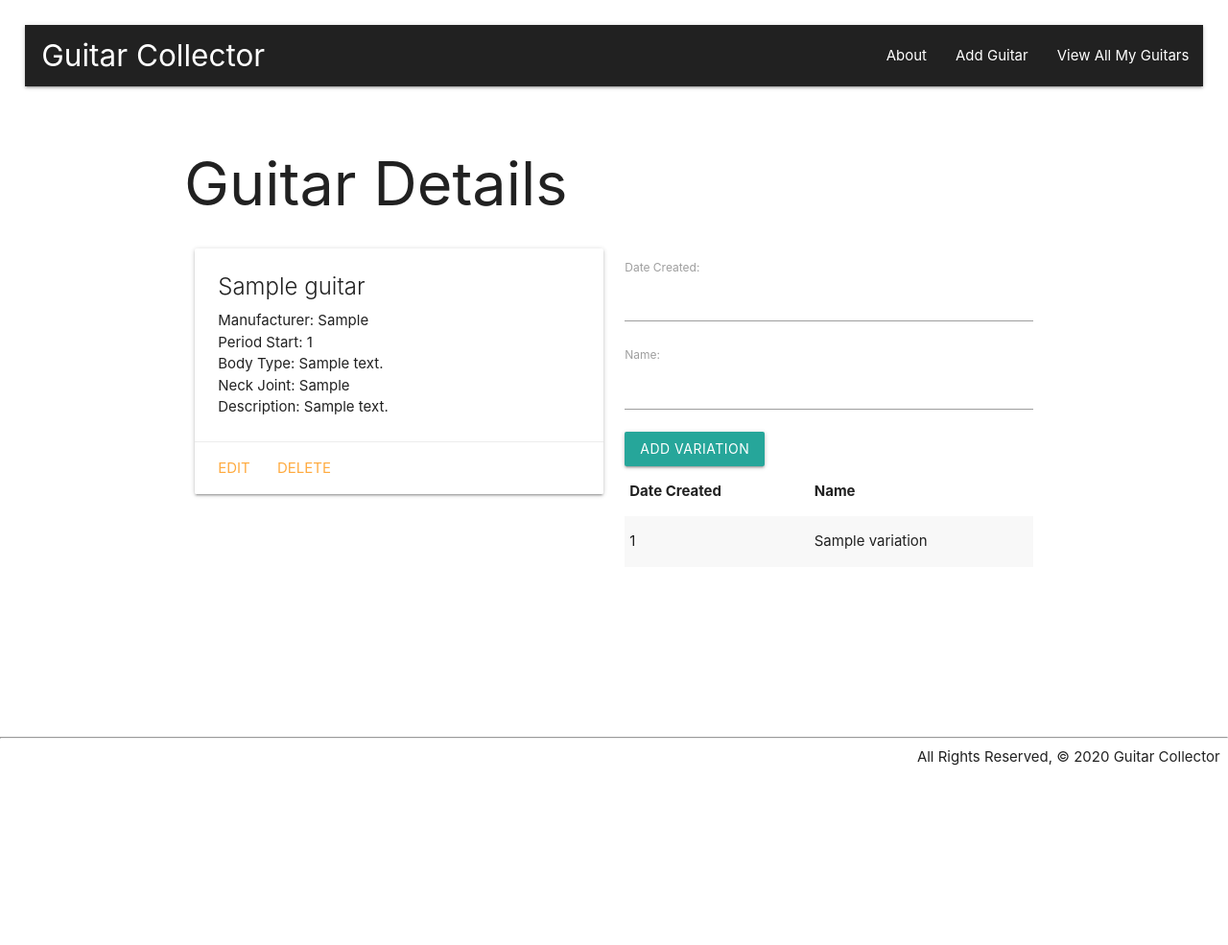
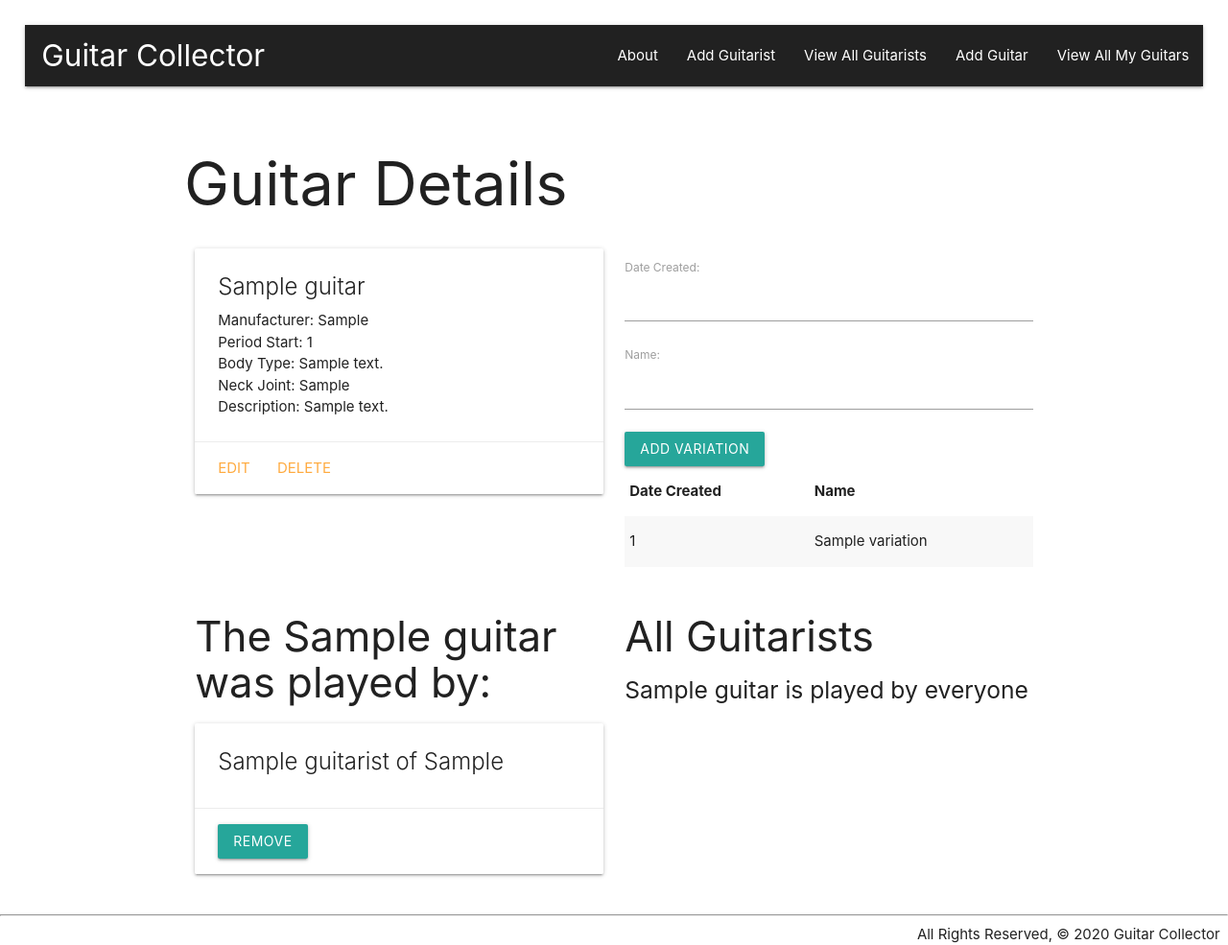
Before and after one commit to asmith-asmith/guitar-db, a Django app: page /guitars/1/ in a window 1280 px wide. Shown: the whole page at 96% size. Before the commit the page ends 798 px from the top, so only its background shows below. Run offline with Django 3.2, Linux system fonts and the light colour scheme; tables that the repository leaves empty hold one stand-in row (values such as "Sample post").

Commit message:
many to many working

```diff
--- a/main_app/admin.py
+++ b/main_app/admin.py
@@ -1,8 +1,10 @@
 from django.contrib import admin
 
 # Register your models here.
-from .models import Guitar, Variations
+from .models import Guitar, Variations, Guitarist
 
 admin.site.register(Guitar)
 
 admin.site.register(Variations)
+
+admin.site.register(Guitarist)
--- a/main_app/models.py
+++ b/main_app/models.py
@@ -1,5 +1,16 @@
 from django.db import models
 from django.urls import reverse
+
+class Guitarist(models.Model):
+    name = models.CharField(max_length=100)
+    band = models.CharField(max_length=100)
+    born = models.DateField('Born')
+
+    def __str__(self):
+        return self.name
+
+    def get_absolute_url(self):
+        return reverse('guitarist_detail', kwargs={'pk': self.id})
 
 class Guitar(models.Model):
     manufacturer = models.CharField(max_length=100)
@@ -8,6 +19,7 @@ class Guitar(models.Model):
     neck_joint = models.CharField(max_length=100)
     description = models.TextField(max_length=250)
     period_start = models.IntegerField()
+    guitarists = models.ManyToManyField(Guitarist)
 
     def __str__(self):
         return self.name
--- a/main_app/templates/base.html
+++ b/main_app/templates/base.html
@@ -19,6 +19,8 @@
         </ul>
         <ul class="right">
           <li><a href="{% url 'about' %}">About</a></li>
+          <li><a href="{% url 'guitarist_create' %}">Add Guitarist</a></li>
+          <li><a href="{% url 'guitarist_index' %}">View All Guitarists</a></li>
           <li><a href="{% url 'guitar_create' %}">Add Guitar</a></li>
           <li><a href="{% url 'index' %}">View All My Guitars</a></li>
         </ul>
--- a/main_app/templates/guitars/details.html
+++ b/main_app/templates/guitars/details.html
@@ -44,5 +44,51 @@
         </table> -->
     </div>
 </div>
+<div class="row">
+  <div class="col s6">
+    <h3>The {{ guitar.name }} was played by:</h3>
+    {% if guitar.guitarists.count %}
+      {% for guitarist in guitar.guitarists.all %}
+        <div class="card">
+          <div class="card-content">
+            <span class="card-title">
+              {{ guitarist.name }} of {{ guitarist.band }}
+            </span>
+          </div>
+          <div class="card-action">
+            <form action="{% url 'unassoc_guitarist' guitar.id guitarist.id %}" method="post">
+                {% csrf_token %}
+              <button type="submit" class="btn">Remove</button>
+            </form>
+          </div>
+        </div>
+      {% endfor %}
+    {% else %}
+      <h5>No Players</h5>
+    {% endif %}
+  </div>
+  <div class="col s6">
+    <h3>All Guitarists</h3>
+    {% if all_guitarists.count %}
+      {% for guitarist in all_guitarists.all %}
+        <div class="card">
+          <div class="card-content">
+            <span class="card-title">
+              {{ guitarist.name }}
+            </span>
+          </div>
+          <div class="card-action">
+            <form action="{% url 'assoc_guitarist' guitar.id guitarist.id %}" method="POST">
+              {% csrf_token %}
+              <button type="submit" class="btn">Add</button>
+            </form>
+          </div>
+        </div>
+      {% endfor %}
+    {% else %}
+      <h5>{{guitar.name}} is played by everyone</h5>
+    {% endif %}
+  </div>
+</div>
 
 {% endblock %}
--- a/main_app/urls.py
+++ b/main_app/urls.py
@@ -9,5 +9,15 @@ urlpatterns = [
     path('guitars/create/', views.GuitarCreate.as_view(), name='guitar_create'),
     path('guitars/<int:pk>/update/', views.GuitarUpdate.as_view(), name='guitar_update'),
     path('guitars/<int:pk>/delete/', views.GuitarDelete.as_view(), name='guitar_delete'),
+    #one to many no need to associate
     path('guitars/<int:guitar_id>/add_variations/', views.add_variations, name='add_variations'),
+    # many to many must write code to associate + unassociate
+    path('guitar/<int:guitar_id>/assoc_guitarist/<int:guitarist_id>/', views.assoc_guitarist, name='assoc_guitarist'),
+    path('guitar/<int:guitar_id>/unassoc_guitarist/<int:guitarist_id>/', views.unassoc_guitarist, name='unassoc_guitarist'),
+    path('guitarists/create/', views.GuitaristCreate.as_view(), name='guitarist_create'),
+    path('guitarists/', views.GuitaristList.as_view(), name='guitarist_index'),
+    path('guitarists/<int:pk>/', views.GuitaristDetail.as_view(), name='guitarist_detail'),
+    path('giutarists/<int:pk>/delete/', views.GuitaristDelete.as_view(), name='guitarist_delete'),
+    path('giutarists/<int:pk>/update/', views.GuitaristUpdate.as_view(), name='guitarist_update'),
+
 ]
--- a/main_app/views.py
+++ b/main_app/views.py
@@ -1,6 +1,7 @@
 from django.shortcuts import render, redirect
 from django.views.generic.edit import CreateView, UpdateView, DeleteView
-from .models import Guitar
+from django.views.generic import ListView, DetailView
+from .models import Guitar, Guitarist
 from .forms import VariationsForm
 
 def home(request):
@@ -16,7 +17,8 @@ def guitar_index(request):
 def guitar_details(request, guitar_id):
     guitar = Guitar.objects.get(id=guitar_id)
     variations_form = VariationsForm()
-    return render(request, 'guitars/details.html', {'guitar': guitar, 'variations_form': variations_form})
+    all_guitarists = Guitarist.objects.exclude(id__in = guitar.guitarists.all().values_list('id'))
+    return render(request, 'guitars/details.html', {'guitar': guitar, 'variations_form': variations_form, 'all_guitarists': all_guitarists})
 
 class GuitarCreate(CreateView):
   model = Guitar
@@ -37,3 +39,29 @@ def add_variations(request, guitar_id):
     new_variations.guitar_id = guitar_id
     new_variations.save()
   return redirect('detail', guitar_id=guitar_id)
+
+def assoc_guitarist(request, guitar_id, guitarist_id):
+  Guitar.objects.get(id=guitar_id).guitarists.add(guitarist_id)
+  return redirect('detail', guitar_id=guitar_id)
+
+def unassoc_guitarist(request, guitar_id, guitarist_id):
+  Guitar.objects.get(id=guitar_id).guitarists.remove(guitarist_id)
+  return redirect('detail', guitar_id=guitar_id)
+
+class GuitaristCreate(CreateView):
+  model = Guitarist
+  fields = '__all__'
+
+class GuitaristList(ListView):
+  model = Guitarist
+
+class GuitaristDetail(DetailView):
+  model = Guitarist
+
+class GuitaristUpdate(UpdateView):
+  model = Guitarist
+  fields = '__all__'
+
+class GuitaristDelete(DeleteView):
+  model = Guitarist
+  success_url = '/guitarists/'
```
Also changed, not shown: main_app/templates/main_app/guitarist_confirm_delete.html (added, +13 -0 lines), main_app/templates/main_app/guitarist_detail.html (added, +21 -0 lines), main_app/templates/main_app/guitarist_form.html (added, +19 -0 lines), main_app/templates/main_app/guitarist_list.html (added, +18 -0 lines), main_app/migrations/0003_auto_20200619_1855.py (added), main_app/migrations/0004_guitar_guitarist.py (added), main_app/migrations/0005_auto_20200619_2346.py (added).
